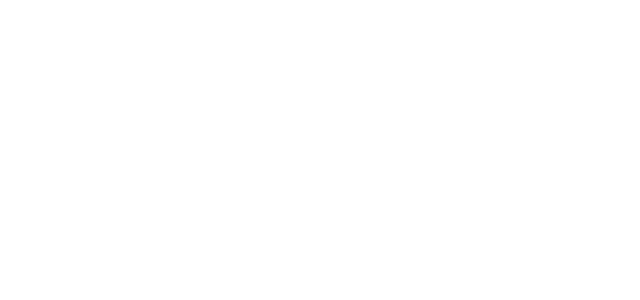
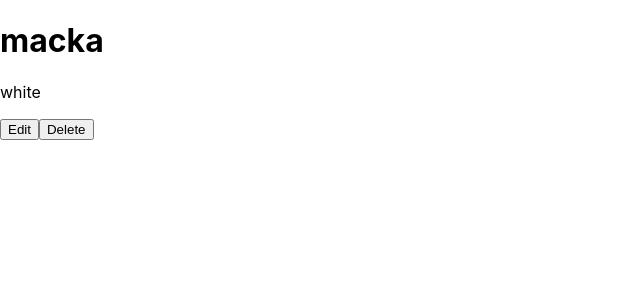
Before and after one commit to VLasic2001/Internship-16-React3, a React (Create React App) app in the folder app/: page /cats/1 in a window 1280 px wide. Shown: the top 300 px of the page, without its empty margins (0-640 px from the left). Built offline with nearby package versions, Linux system fonts and the light colour scheme; data requests are answered from the project's data file.

Commit message:
Implemented option to view cat details

```diff
--- a/app/src/App.js
+++ b/app/src/App.js
@@ -11,8 +11,8 @@ function App() {
       <BrowserRouter>
         <Switch>
           <Route exact path="/" render={props => <Menu {...props} />} />
-          <Route exact path="/dogs" render={props => <Dogs {...props} />} />
-          <Route exact path="/cats" render={props => <Cats {...props} />} />
+          <Route path="/dogs" render={props => <Dogs {...props} />} />
+          <Route path="/cats" render={props => <Cats {...props} />} />
           {/* <Redirect to="/" /> */}
         </Switch>
       </BrowserRouter>
--- a/app/src/components/CatDetails.js
+++ b/app/src/components/CatDetails.js
@@ -10,7 +10,7 @@ class CatDetails extends React.Component {
 
   componentDidMount() {
     const id = this.props.match.params.id;
-    fetch(`http://localhost:3000/cats/2`)
+    fetch(`http://localhost:3000/cats/${id}`)
       .then(response => response.json())
       .then(response => {
         this.setState({ cat: response });
@@ -18,7 +18,7 @@ class CatDetails extends React.Component {
   }
   render() {
     if (!this.state.cat) {
-      return <p>asdasfsadf</p>;
+      return null;
     }
     return (
       <div>
```
